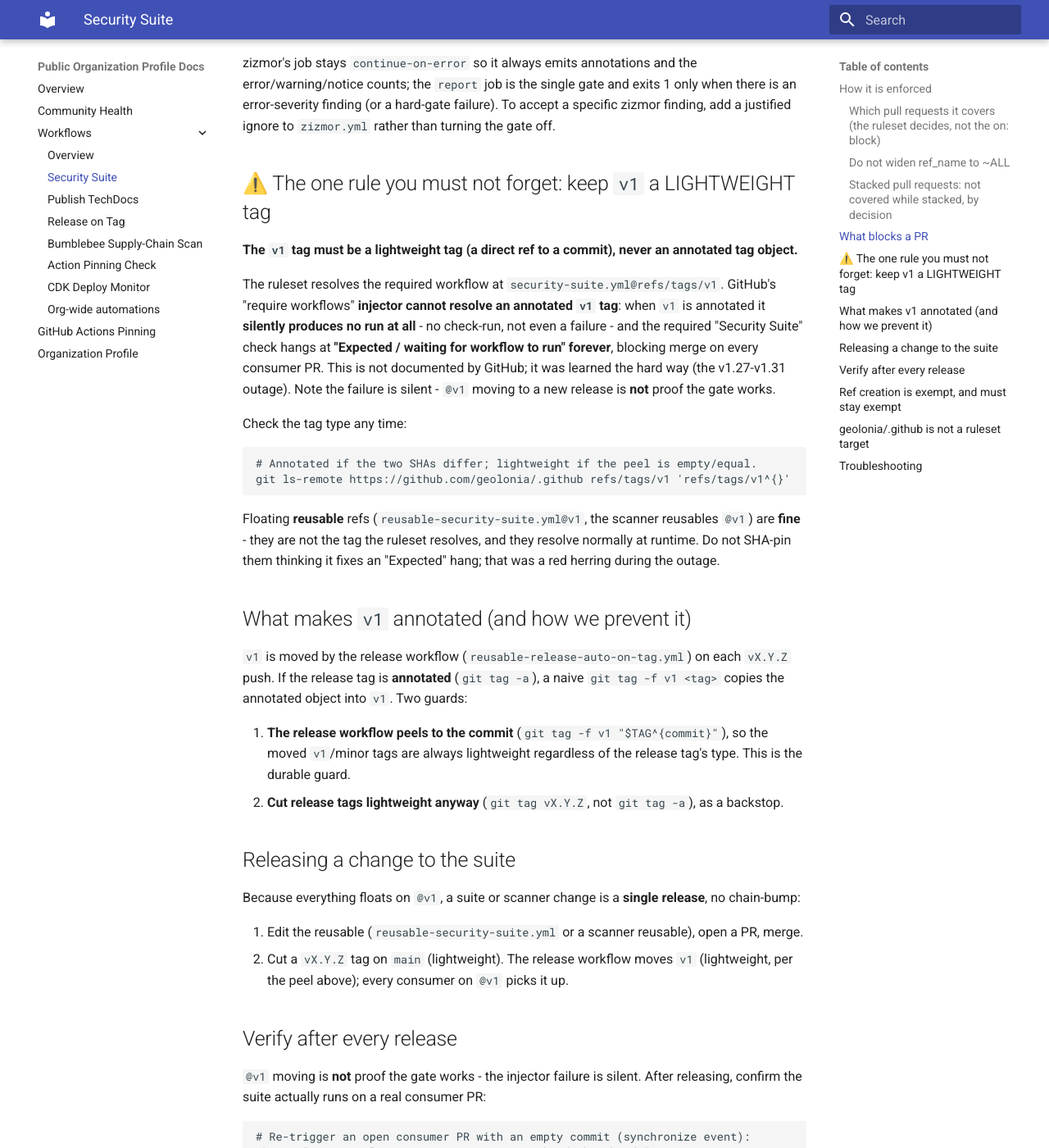
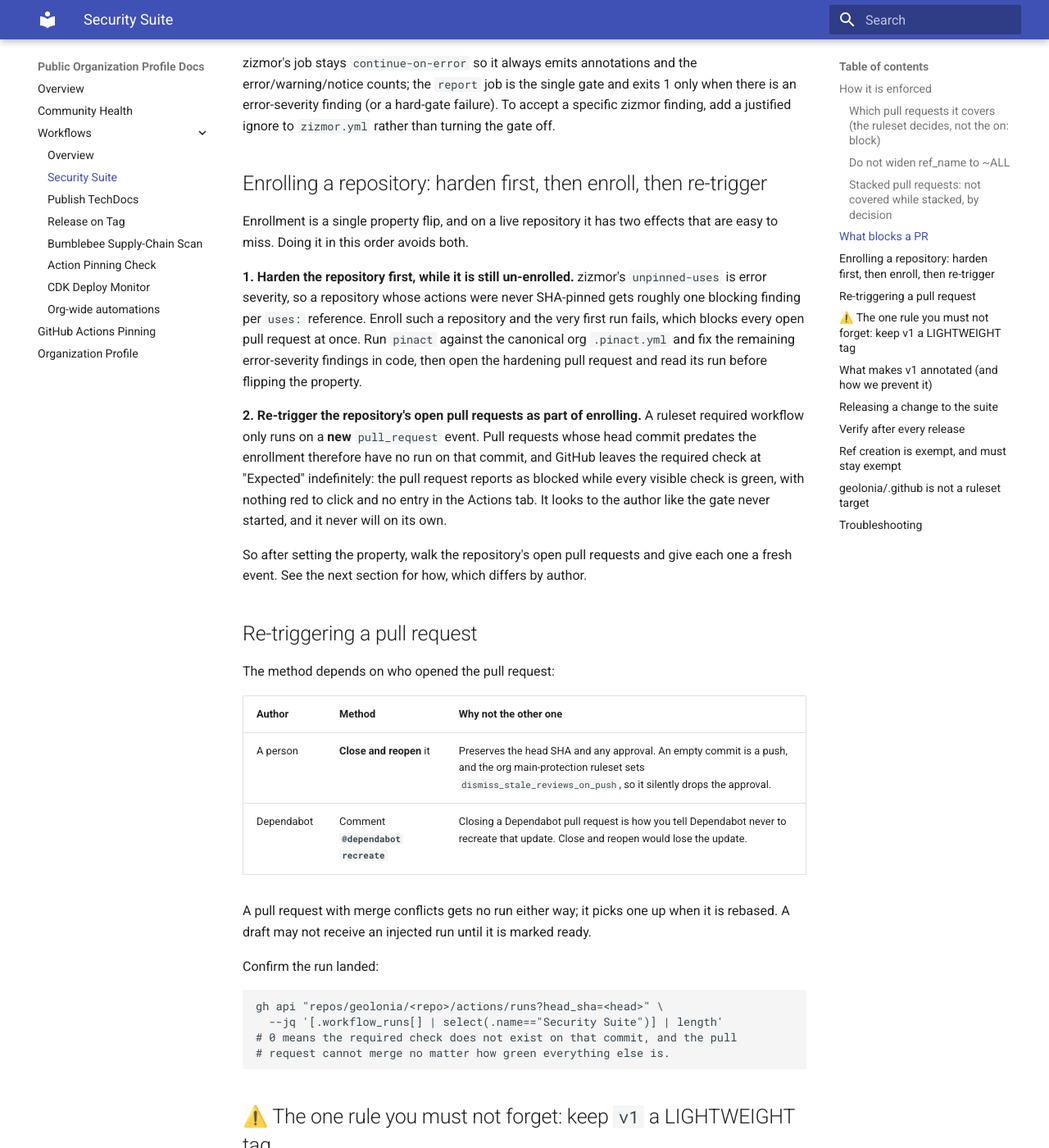
Before and after one commit to geolonia/.github, an MkDocs documentation site: the page built from docs/workflows/security-suite.md, in a window 1280 px wide and 1400 px high, scrolled down 2741 px. Shown: the whole window at 82% size. Built offline with MkDocs 1.6.1 and Material for MkDocs 9.7.7, drawn with Linux system fonts in a browser that asks for light colours; some of the changed text lies outside the part shown.

Commit message:
docs(security-suite): document the enrollment order and how to re-trigger a PR (#152)
Enrolling a live repository has two effects the guide did not cover, and both
stop other people's work with no visible cause.

A ruleset required workflow only runs on a new pull_request event, so open pull
requests whose head commit predates the enrollment never get a run: the required
check sits at "Expected" forever, the pull request reports as blocked while every
visible check is green, and nothing appears in the Actions tab. And because
zizmor's unpinned-uses is error severity, enrolling a repository that was never
SHA-pinned makes the first run fail on roughly one finding per uses: reference,
which blocks every open pull request at once.

Document the order that avoids both (harden, then enroll, then re-trigger the
open pull requests), and add a section on re-triggering.

Re-triggering also had a trap: the verify-after-release recipe suggested an empty
commit, which is a push, and the org main-protection ruleset sets
dismiss_stale_reviews_on_push, so on an approved pull request it drops the
approval. Close and reopen preserves both the head SHA and the approval. For a
Dependabot pull request neither works: closing one tells Dependabot never to
recreate that update, so the method there is an @dependabot recreate comment.

````diff
--- a/docs/workflows/security-suite.md
+++ b/docs/workflows/security-suite.md
@@ -125,6 +125,51 @@ only when there is an error-severity finding (or a hard-gate failure). To
 accept a specific zizmor finding, add a justified ignore to `zizmor.yml` rather
 than turning the gate off.
 
+## Enrolling a repository: harden first, then enroll, then re-trigger
+
+Enrollment is a single property flip, and on a live repository it has two
+effects that are easy to miss. Doing it in this order avoids both.
+
+**1. Harden the repository first, while it is still un-enrolled.** zizmor's
+`unpinned-uses` is error severity, so a repository whose actions were never
+SHA-pinned gets roughly one blocking finding per `uses:` reference. Enroll such a
+repository and the very first run fails, which blocks every open pull request at
+once. Run `pinact` against the canonical org `.pinact.yml` and fix the remaining
+error-severity findings in code, then open the hardening pull request and read
+its run before flipping the property.
+
+**2. Re-trigger the repository's open pull requests as part of enrolling.** A
+ruleset required workflow only runs on a **new** `pull_request` event. Pull
+requests whose head commit predates the enrollment therefore have no run on that
+commit, and GitHub leaves the required check at "Expected" indefinitely: the
+pull request reports as blocked while every visible check is green, with nothing
+red to click and no entry in the Actions tab. It looks to the author like the
+gate never started, and it never will on its own.
+
+So after setting the property, walk the repository's open pull requests and give
+each one a fresh event. See the next section for how, which differs by author.
+
+## Re-triggering a pull request
+
+The method depends on who opened the pull request:
+
+| Author | Method | Why not the other one |
+|:--|:--|:--|
+| A person | **Close and reopen** it | Preserves the head SHA and any approval. An empty commit is a push, and the org main-protection ruleset sets `dismiss_stale_reviews_on_push`, so it silently drops the approval. |
+| Dependabot | Comment **`@dependabot recreate`** | Closing a Dependabot pull request is how you tell Dependabot never to recreate that update. Close and reopen would lose the update. |
+
+A pull request with merge conflicts gets no run either way; it picks one up when
+it is rebased. A draft may not receive an injected run until it is marked ready.
+
+Confirm the run landed:
+
+```bash
+gh api "repos/geolonia/<repo>/actions/runs?head_sha=<head>" \
+  --jq '[.workflow_runs[] | select(.name=="Security Suite")] | length'
+# 0 means the required check does not exist on that commit, and the pull
+# request cannot merge no matter how green everything else is.
+```
+
 ## ⚠️ The one rule you must not forget: keep `v1` a LIGHTWEIGHT tag
 
 **The `v1` tag must be a lightweight tag (a direct ref to a commit), never an
@@ -178,8 +223,12 @@ release**, no chain-bump:
 `@v1` moving is **not** proof the gate works - the injector failure is silent.
 After releasing, confirm the suite actually runs on a real consumer PR:
 
+Re-trigger an open consumer pull request (see
+[Re-triggering a pull request](#re-triggering-a-pull-request) for the method,
+which is not an empty commit when the pull request is approved), then read the
+runs on its head commit:
+
 ```bash
-# Re-trigger an open consumer PR with an empty commit (synchronize event):
 gh api "repos/geolonia/<repo>/actions/runs?head_sha=<head>" \
   --jq '.workflow_runs[].name'
 # Expect a "Security Suite" run, not just the repo's own CI.
````
